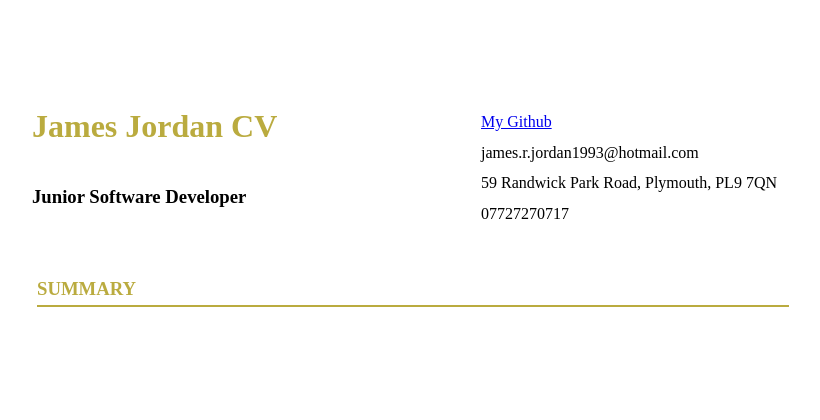
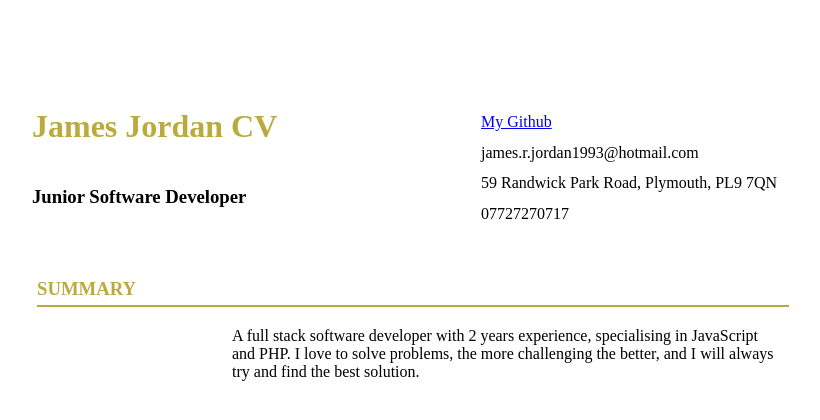
Before and after one commit to JRJ1993/myCV, an Angular app in the folder my-cv/: page / in a window 1280 px wide. Shown: the top 420 px of the page, without its empty margins (76-896 px from the left). Built offline with nearby package versions, Linux system fonts and the light colour scheme.

Commit message:
add text to summary

```diff
--- a/my-cv/src/app/Components/summary/summary.component.html
+++ b/my-cv/src/app/Components/summary/summary.component.html
@@ -1,2 +1,3 @@
 <h3 class="primary section-title">{{title | uppercase}}</h3>
 <div class="underline primary"></div>
+<p class="text summary-text">{{summary}}</p>
--- a/my-cv/src/app/Components/summary/summary.component.ts
+++ b/my-cv/src/app/Components/summary/summary.component.ts
@@ -7,4 +7,7 @@ import { Component } from '@angular/core';
 })
 export class SummaryComponent {
   title:string = 'summary'
+  summary:string = `A full stack software developer with 2 years experience, specialising in
+  JavaScript and PHP. I love to solve problems, the more challenging the better,
+  and I will always try and find the best solution.`
 }
--- a/my-cv/src/styles.css
+++ b/my-cv/src/styles.css
@@ -22,8 +22,13 @@ h3{
     width: 750px;
     border: #BAAB3F solid 1px;
     margin: 5px;
+    margin-bottom: 20px;
 }
 
 .section-title{
     margin: 5px;
 }
+
+.text{
+    padding-left: 200px;
+}
```
